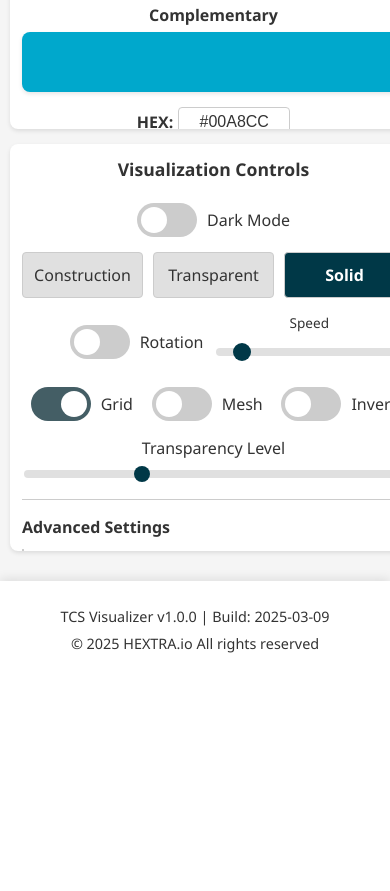
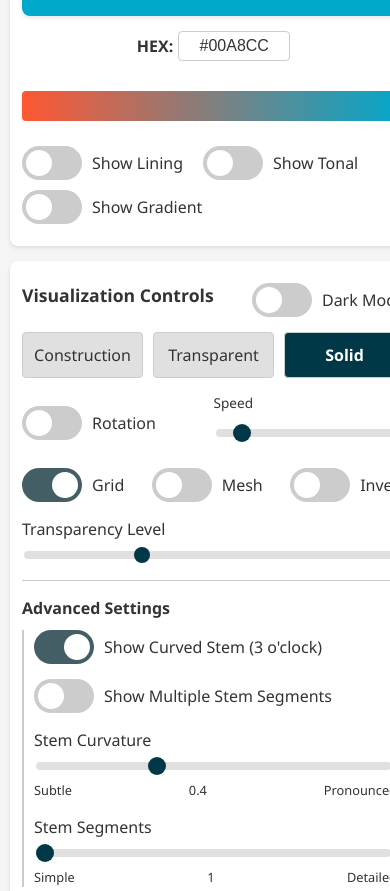
Before and after one commit to Wolfe-Jam/tcs-visualizer-vite, a website built with Vite: page index.html in a window 390 px wide. Shown: the part 859-1750 px from the top of the page. Before the commit the page ends 1539 px from the top, so only its background shows below. Built offline with nearby package versions, Linux system fonts and the light colour scheme.

Commit message:
Fix control boxes width on mobile to exactly 407px
- Set fixed 407px width for control-group elements on mobile
- Added constraints to prevent content stretching inside boxes
- Fixed Advanced Settings display on mobile
- Improved mobile layout with proper padding and margin
- Kept dropdown functionality only on desktop
- Hidden dropdown button on mobile for cleaner interface
- Applied box-sizing to ensure consistent width including padding

```diff
--- a/index.html
+++ b/index.html
@@ -74,13 +74,13 @@
             width: 100%;
             height: 100%;
         }
-        /* Controls with strict fixed width */
+        /* Mobile-first approach (default is single column) */
         .controls {
             display: flex;
-            flex-wrap: wrap;
-            justify-content: center;
+            flex-direction: column;
             gap: 20px;
             margin-bottom: 20px;
+            width: 100%;
             margin-left: auto;
             margin-right: auto;
         }
@@ -91,14 +91,25 @@
             box-shadow: 0 2px 4px var(--shadow-color);
             transition: background-color 0.3s ease, box-shadow 0.3s ease;
             overflow: hidden;
-            width: 407px !important;
-            min-width: 407px !important;
-            max-width: 407px !important;
-            flex: 0 0 407px !important;
+            width: 100%;
             box-sizing: border-box;
+            flex-shrink: 0;
         }
 
-        /* Mobile adjustments */
+        /* Fixed two-column layout for desktop */
+        @media (min-width: 769px) {
+            .controls {
+                flex-direction: row;
+                flex-wrap: wrap;
+                justify-content: space-between;
+            }
+            .control-group {
+                width: 410px; /* Fixed width */
+                max-width: calc(50% - 10px); /* But don't exceed half container minus spacing */
+            }
+        }
+
+        /* Additional mobile adjustments */
         @media (max-width: 768px) {
             .container {
                 padding: 10px;
@@ -108,40 +119,35 @@
             }
             .controls {
                 gap: 15px;
-                flex-direction: column;
+                align-items: center; /* Center items vertically */
             }
             .control-group {
-                width: 407px !important;
-                min-width: 320px !important;
-                max-width: 407px !important;
-                margin: 0 auto;
                 padding: 12px;
-                text-align: center;
+                width: 407px !important; /* Fixed width on mobile */
+                margin-left: auto;
+                margin-right: auto;
+                box-sizing: border-box; /* Include padding in width calculation */
+                max-width: 100%; /* Don't overflow viewport */
+            }
+            /* Fix input widths to prevent stretching */
+            input[type="range"], input[type="color"] {
+                width: 100%;
+                max-width: 383px; /* 407px - 24px (padding) */
             }
 
-            /* Center all content within control groups */
-            .control-group h2,
-            .control-group p,
-            .control-group div,
-            .color-swatches-container {
-                text-align: center;
-                justify-content: center;
+            #advancedSettingsContent input[type="range"],
+            #advancedSettingsContent .toggle-container {
+                width: 100%;
+                max-width: 355px; /* Account for left padding */
             }
 
-            /* Fix header and reset button layout on mobile */
-            .control-group > div:first-child {
-                flex-direction: column;
-                gap: 10px;
+            /* Hide dropdown button on mobile */
+            #collapseAdvanced {
+                display: none;
             }
 
-            .control-group .reset-button {
-                margin: 0 auto;
-            }
-
-            /* Center toggle containers */
-            .toggle-container {
-                justify-content: center;
-                margin: 0 auto;
+            #advancedSettingsHeader {
+                cursor: default; /* Remove pointer cursor on mobile */
             }
             /* Adjust font sizes for mobile */
             h1 {
@@ -149,78 +155,6 @@
             }
             h2 {
                 font-size: 1.1rem;
-            }
-            /* Center banner content on mobile */
-            .banner-content {
-                flex-direction: column;
-                text-align: center;
-                gap: 10px;
-            }
-            .banner-links {
-                margin-top: 5px;
-            }
-            /* Center footer content on mobile */
-            #aboutModal div {
-                text-align: center;
-            }
-
-            /* Center page footer on mobile */
-            .footer-content {
-                text-align: center;
-            }
-
-            /* Base Advanced Settings styling */
-            #advancedSettingsContent {
-                border-left: 2px solid var(--selector-border);
-                width: 100%;
-                padding: 10px;
-                box-sizing: border-box;
-                overflow-y: auto;
-                max-height: 300px;
-            }
-
-            /* Mobile behavior */
-            @media (max-width: 768px) {
-                /* On mobile, set a fixed width and always show content */
-                .control-group {
-                    width: 407px !important; /* Fixed width on mobile */
-                    margin: 0 auto; /* Center the box */
-                }
-
-                #advancedSettingsHeader button {
-                    display: none; /* Hide dropdown button on mobile */
-                }
-
-                #advancedSettingsContent {
-                    display: block !important; /* Always show on mobile */
-                }
-            }
-
-            /* Desktop behavior */
-            @media (min-width: 769px) {
-                #advancedSettingsHeader {
-                    cursor: pointer;
-                }
-
-                #advancedSettingsContent {
-                    display: none; /* Hidden by default on desktop */
-                }
-            }
-
-            #advancedSettingsContent span {
-                font-size: 14px;
-            }
-
-            #advancedSettingsContent .toggle-container {
-                width: 100%;
-                flex-wrap: wrap;
-            }
-
-            #stemOffsetControls,
-            #stemSegmentsSlider,
-            #advancedSettingsContent input[type="range"] {
-                width: 100%;
-                max-width: 100%;
             }
             /* Make color swatches stack on very small screens */
             @media (max-width: 480px) {
@@ -672,14 +606,13 @@
                 </div>
 
                 <!-- Advanced Settings Section -->
-                <div id="advancedSettingsSection" style="border-top: 1px solid var(--selector-border); padding-top: 15px; margin-bottom: 15px;">
-                    <div id="advancedSettingsHeader" style="display: flex; justify-content: space-between; align-items: center; margin-bottom: 10px;">
+                <div style="border-top: 1px solid var(--selector-border); padding-top: 15px; margin-bottom: 15px;">
+                    <div id="advancedSettingsHeader" style="display: flex; justify-content: space-between; align-items: center; margin-bottom: 10px; cursor: pointer;">
                         <h3 style="margin: 0; font-size: 1rem;">Advanced Settings</h3>
                         <button id="collapseAdvanced" style="background: none; border: none; color: var(--text-color); font-size: 1.2rem; cursor: pointer;">▼</button>
                     </div>
 
-                    <!-- Dropdown content - will be toggled by JS -->
-                    <div id="advancedSettingsContent" style="width: 100%; padding: 10px; box-sizing: border-box;">
+                    <div id="advancedSettingsContent" style="display: block; border-left: 2px solid var(--selector-border); padding-left: 10px; max-width: 375px; box-sizing: border-box;">
                         <!-- Stem Type Selection -->
                         <div style="margin-bottom: 15px;">
                             <div class="toggle-container" style="margin-bottom: 15px;">
@@ -687,7 +620,7 @@
                                     <input type="checkbox" id="curvedStemToggle" checked>
                                     <span class="slider"></span>
                                 </label>
-                                <span>Curved Stem</span>
+                                <span>Show Curved Stem (3 o'clock)</span>
                             </div>
 
                             <!-- Multiple Stem Segments Toggle -->
@@ -696,7 +629,7 @@
                                     <input type="checkbox" id="showMultipleStemsToggle">
                                     <span class="slider"></span>
                                 </label>
-                                <span>Multiple Segments</span>
+                                <span>Show Multiple Stem Segments</span>
                             </div>
 
                             <!-- Stem Curvature Control -->
--- a/src/components/ui.js
+++ b/src/components/ui.js
@@ -376,12 +376,15 @@ export function setupUI(visualization) {
         });
     }
 
-    // Advanced Settings toggle with the collapse button (desktop only)
+    // Advanced Settings toggle with the collapse button
     const advancedSettingsContent = document.getElementById('advancedSettingsContent');
     const advancedSettingsHeader = document.getElementById('advancedSettingsHeader');
     const collapseAdvancedBtn = document.getElementById('collapseAdvanced');
 
     if (advancedSettingsHeader && collapseAdvancedBtn && advancedSettingsContent) {
+        // Check if we're on mobile or desktop
+        const isMobile = window.innerWidth <= 768;
+
         // Simple toggle function for the dropdown
         const toggleAdvancedSettings = (e) => {
             if (e) e.preventDefault(); // Prevent default behavior
@@ -398,16 +401,21 @@ export function setupUI(visualization) {
             }
         };
 
-        // Add click event listeners
+        if (isMobile) {
+            // On mobile: always show content
+            advancedSettingsContent.style.display = 'block';
+        } else {
+            // Desktop behavior with dropdown
             advancedSettingsHeader.addEventListener('click', toggleAdvancedSettings);
             collapseAdvancedBtn.addEventListener('click', (e) => {
                 e.stopPropagation(); // Prevent event bubbling
                 toggleAdvancedSettings(e);
             });
 
-        // Default state is collapsed
+            // Default state is collapsed on desktop
             advancedSettingsContent.style.display = 'none';
             collapseAdvancedBtn.textContent = '▼';
+        }
     }
 
     // Curved Stem toggle
```
Lines whose indentation alone changed are shown as unchanged.
